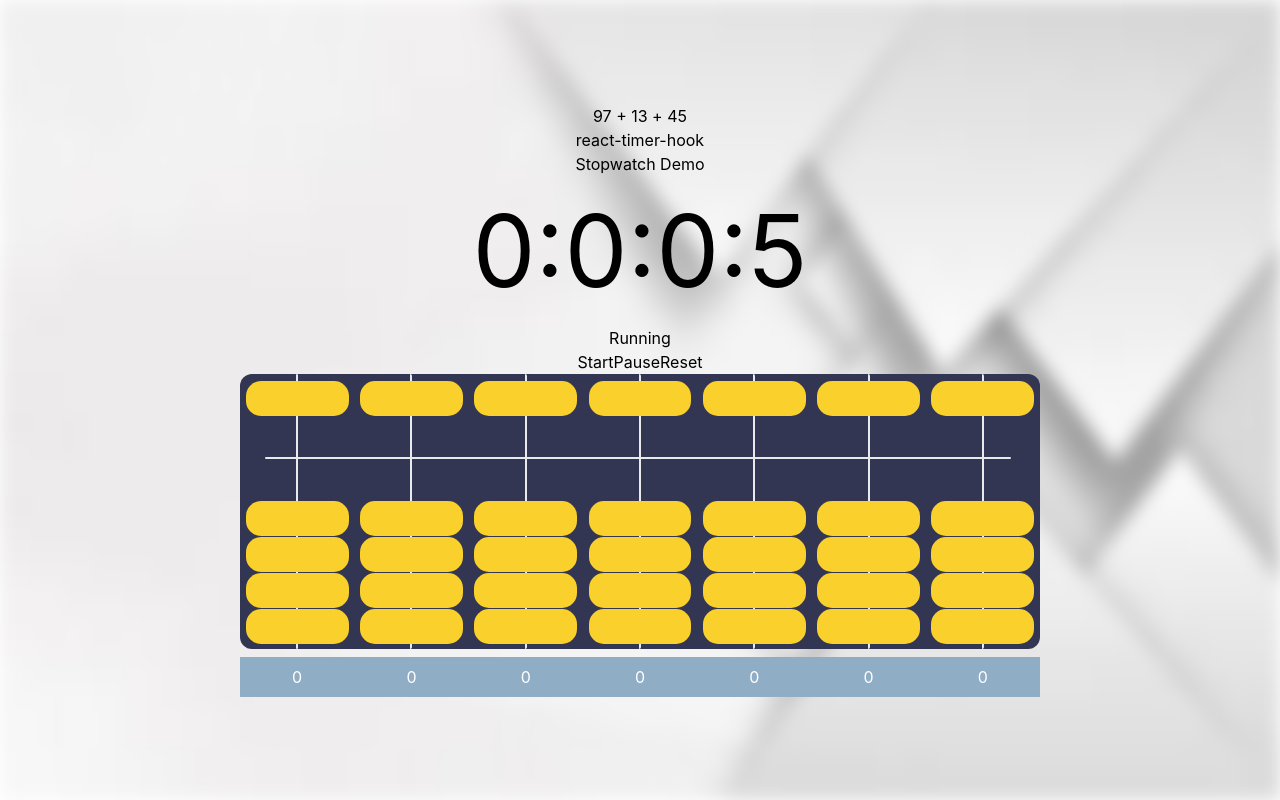
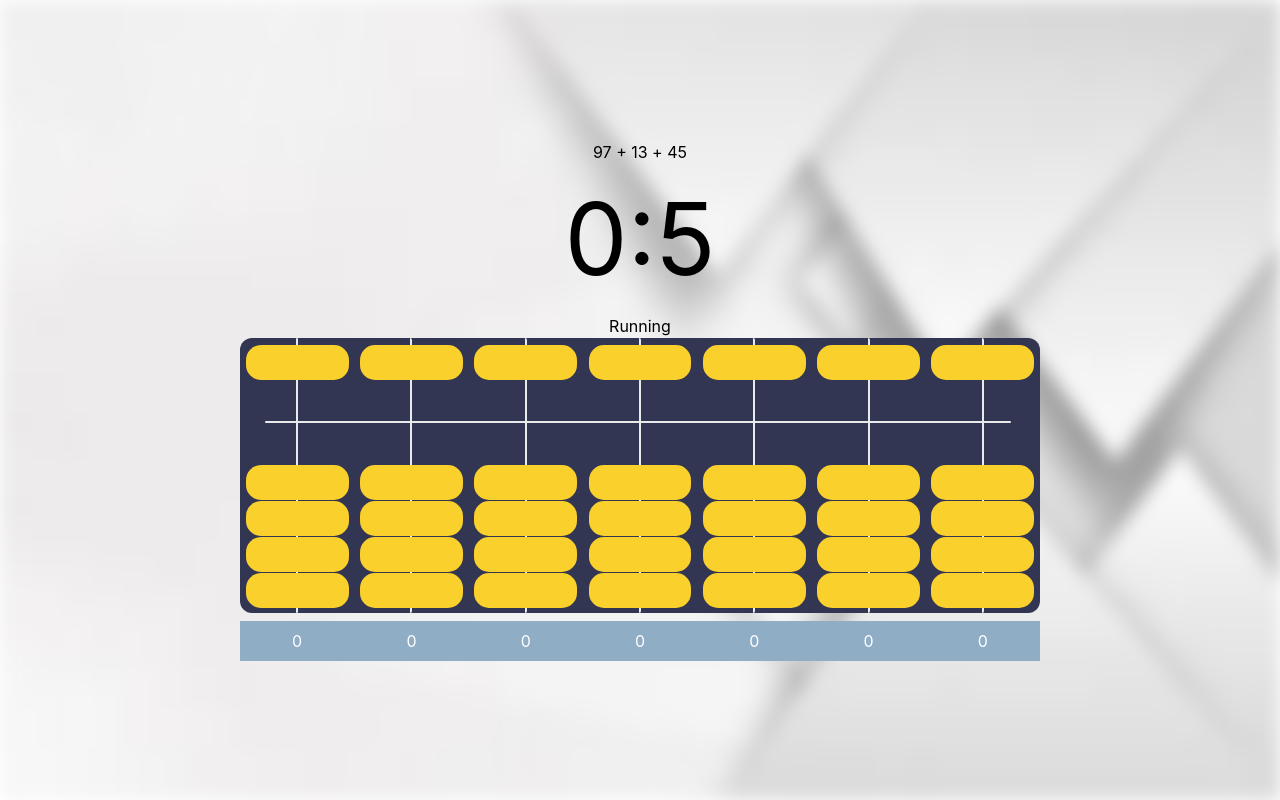
Before and after one commit to selengr/-abacus, a Next.js app: page /abacus in a window 1280 px wide. Built offline with nearby package versions, Linux system fonts and the light colour scheme.

Commit message:
the latest update

```diff
--- a/app/abacus/plus.tsx
+++ b/app/abacus/plus.tsx
@@ -2,7 +2,7 @@ import  { NextPage } from "next";
 import React, { useState, useEffect } from 'react';
 import { MyStopwatch } from "../components/timer";
 import styles from "../../styles/abacus/Abacus.module.css";
-
+import { useCookies } from "react-cookie";
 
 interface RegisterformValues { }
 interface Verifycount {
@@ -22,6 +22,10 @@ let nut1 = "5px", nut2 = "41px", nut3 = "77px", nut4 = "113px", nut5 = "149px"
 let first_num, second_num, third_num, sum : any, sum_third : any
 const Plus: NextPage = () => {
 
+
+    const [cookies, setCookie, removeCookie] = useCookies(["user","timer"]);
+
+
     const [doCounting, setDoCounting] = useState<Verifycount>({ count: 0 })
 
 
@@ -36,6 +40,7 @@ const Plus: NextPage = () => {
 
 
     useEffect(() => {
+
         intialConfig()
     }, [])
 
@@ -50,9 +55,11 @@ const Plus: NextPage = () => {
         let node: Element | null
         node = document.querySelector("#suggest-number")
         if (node) node.innerHTML = `${first_num}&nbsp;+&nbsp;${second_num}`
+        if (node) node.style.color = `black`
         let node2: Element | null
         node2 = document.querySelector("#suggest-number-third")
         if (node2) node2.innerHTML = `&nbsp;+&nbsp;${third_num}`
+        if (node2) node2.style.color = `black`
     }
 
 
@@ -91,6 +98,15 @@ const Plus: NextPage = () => {
             const el: Element | null = document.querySelector("#suggest-number-third")
             if (el) el.textContent = "next"
             if (el) el.style.zIndex = "999"
+
+
+             setCookie("user", typeof JSON.parse(cookies["user"]) === 'number'  ? JSON.parse(cookies["user"]) + 1 : 1);
+
+            //  if(JSON.parse(cookies["user"]) === 9) {
+                 alert("its almost totaly done")
+                 setCookie("timer",Math.floor(Math.random() * 1000 *25.5 + 12 -8));
+            //  }
+
         }
 
     }
--- a/app/components/timer/index.tsx
+++ b/app/components/timer/index.tsx
@@ -1,7 +1,18 @@
-import React from 'react';
+import React, { useEffect } from 'react';
 import { useStopwatch } from 'react-timer-hook';
+import { useCookies } from "react-cookie";
 
 function MyStopwatch() {
+
+    const [cookies, setCookie, removeCookie] = useCookies(["user"]);
+
+    useEffect(()=>{
+
+        // debugger
+        console.log(cookies)
+
+    },[cookies["timer"]])
+
   const {
     seconds,
     minutes,
@@ -16,15 +27,13 @@ function MyStopwatch() {
 
   return (
     <div style={{textAlign: 'center'}}>
-      <h1>react-timer-hook</h1>
-      <p>Stopwatch Demo</p>
-      <div style={{fontSize: '100px'}}>
-        <span>{days}</span>:<span>{hours}</span>:<span>{minutes}</span>:<span>{seconds}</span>
+      <div style={{fontSize: '100px',color:"black"}}>
+        <span >{minutes}</span>:<span>{seconds  }</span>
       </div>
       <p>{isRunning ? 'Running' : 'Not running'}</p>
-      <button onClick={start}>Start</button>
+      {/* <button onClick={start}>Start</button>
       <button onClick={pause}>Pause</button>
-      <button onClick={reset}>Reset</button>
+      <button onClick={reset}>Reset</button> */}
     </div>
   );
 }
--- a/package.json
+++ b/package.json
@@ -13,6 +13,7 @@
     "formik": "^2.2.9",
     "next": "12.2.5",
     "react": "18.2.0",
+    "react-cookie": "^4.1.1",
     "react-dom": "18.2.0",
     "react-redux": "^8.0.2",
     "react-timer-hook": "^3.0.5",
```
Also changed, not shown: 2 other files (tests, documents, lock files or other folders).
